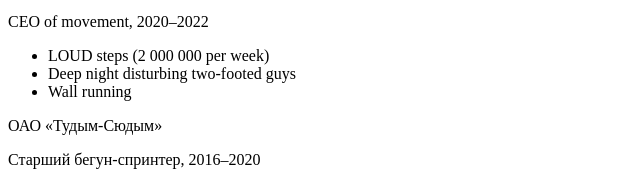
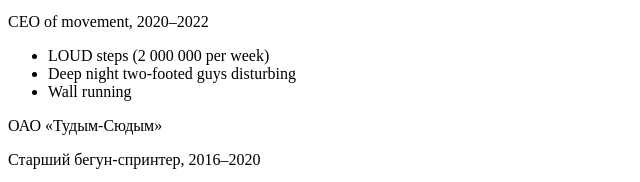
Before and after one commit to VicFrag/github.io, a plain HTML site: page index.html in a window 1280 px wide. Shown: the part 306-488 px from the top of the page, 0-640 px from the left. Drawn offline with Linux system fonts and the light colour scheme.

Commit message:
Update index.html

```diff
--- a/index.html
+++ b/index.html
@@ -21,7 +21,7 @@
             <p>CEO of movement, 2020–2022</p>
           <ul>
               <li>LOUD steps (2 000 000 per week)</li>
-              <li>Deep night disturbing two-footed guys</li>
+              <li>Deep night two-footed guys disturbing</li>
               <li>Wall running</li>
             </ul>
             <p>ОАО «Тудым-Сюдым»</p>
```
